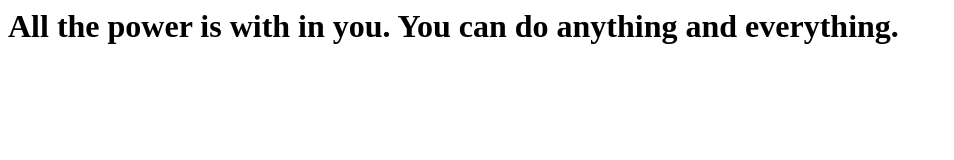
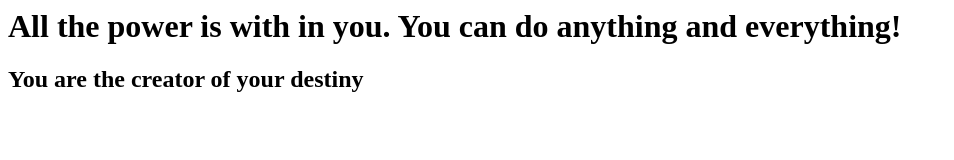
Before and after one commit to crisfromaustria/firstgitrepo, a plain HTML site: page index.html in a window 1280 px wide. Shown: the whole page, without its empty margins (0-954 px from the left). Drawn offline with Linux system fonts and the light colour scheme.

Commit message:
added 2nd quote

```diff
--- a/index.html
+++ b/index.html
@@ -1,5 +1,6 @@
 <html>
 <body>
-<h1>All the power is with in you. You can do anything and everything.</h1>
+<h1>All the power is with in you. You can do anything and everything!</h1>
+<h2>You are the creator of your destiny</h2>
 </body>
 </html>
```
